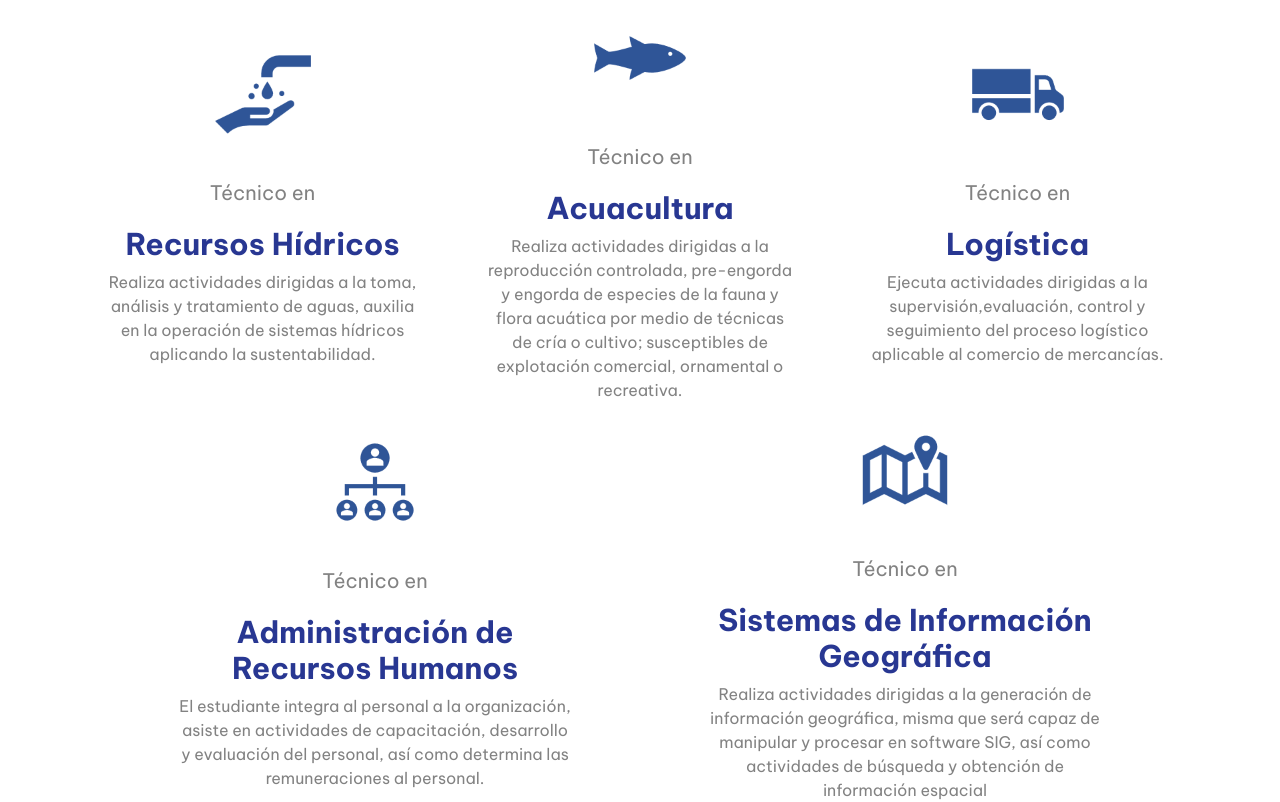
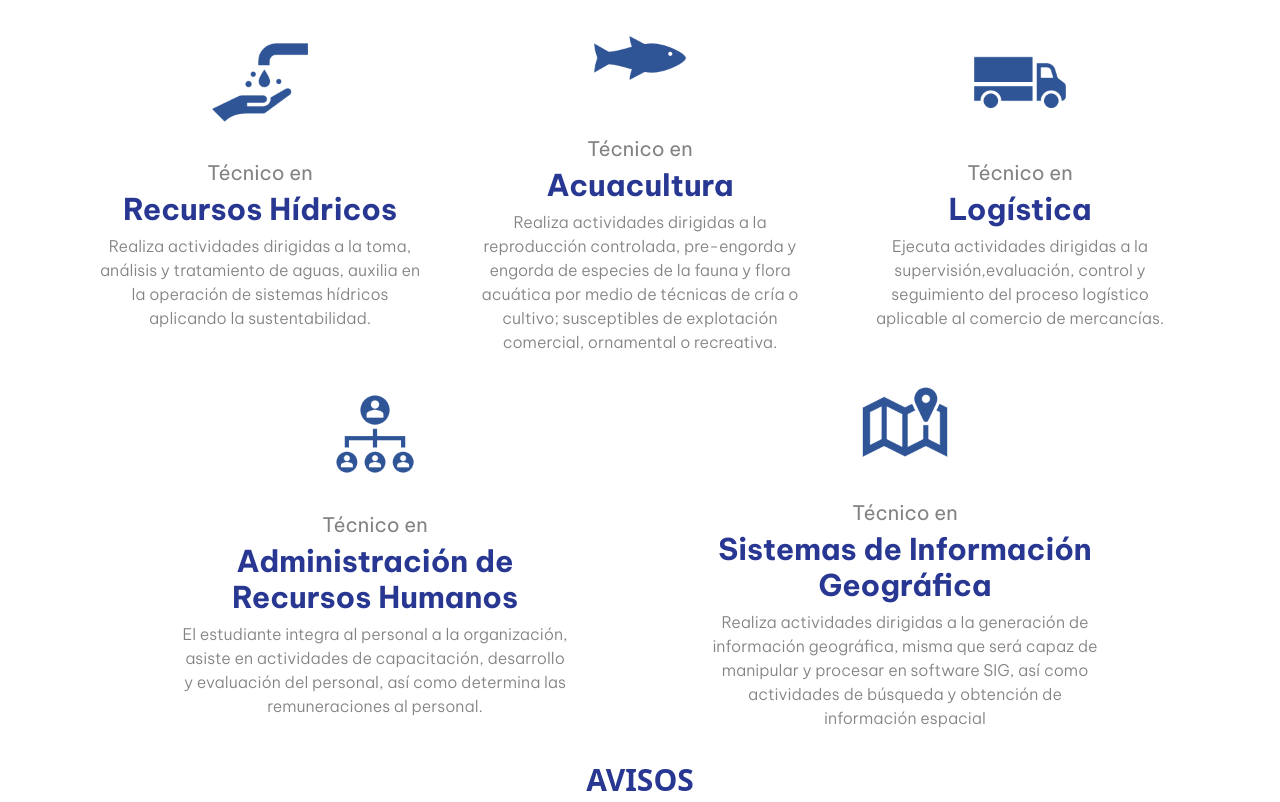
Before and after one commit to IranMD/CETAC, a React (Create React App) app: page / in a window 1280 px wide. Shown: the part 960-1762 px from the top of the page. Built offline with nearby package versions, Linux system fonts and the light colour scheme.

Commit message:
Cambios estilos  Oferta Educativa

```diff
--- a/src/components/Home/OfertaEducativa.css
+++ b/src/components/Home/OfertaEducativa.css
@@ -1,5 +1,6 @@
 @import url('https://fonts.googleapis.com/css2?family=Be+Vietnam+Pro&display=swap');
 @import url('https://fonts.googleapis.com/css2?family=Be+Vietnam+Pro:wght@800&display=swap');
+@import url('https://fonts.googleapis.com/css2?family=Be+Vietnam+Pro:wght@300&display=swap');
 
 .icon{
     width: 100px;
@@ -13,7 +14,7 @@
 .card-oferta{
     align-items: center;
     border-color: transparent;
-    width: 370px !important;
+    width: 380px !important;
     align-self: center;
 }
 
@@ -30,10 +31,11 @@
     color: #828282;
     display: flex;
     justify-content: center;
-    font-weight: 300;
+    font-weight: 400;
     margin-top: 10px;
     background-color: transparent;
     border-bottom: none !important;
+    padding: 0px;
 }
 
 .title-oferta{
@@ -43,6 +45,8 @@
     text-align: center;
     font-weight: 700;
     margin-top: 10px;
+    margin-top: 3px;
+    margin-bottom: 7px;
 }
 
 
@@ -50,4 +54,5 @@
     font-family: 'Be Vietnam Pro', sans-serif;
     color: #828282;
     text-align: center;
+    font-weight: 300;
 }
```
